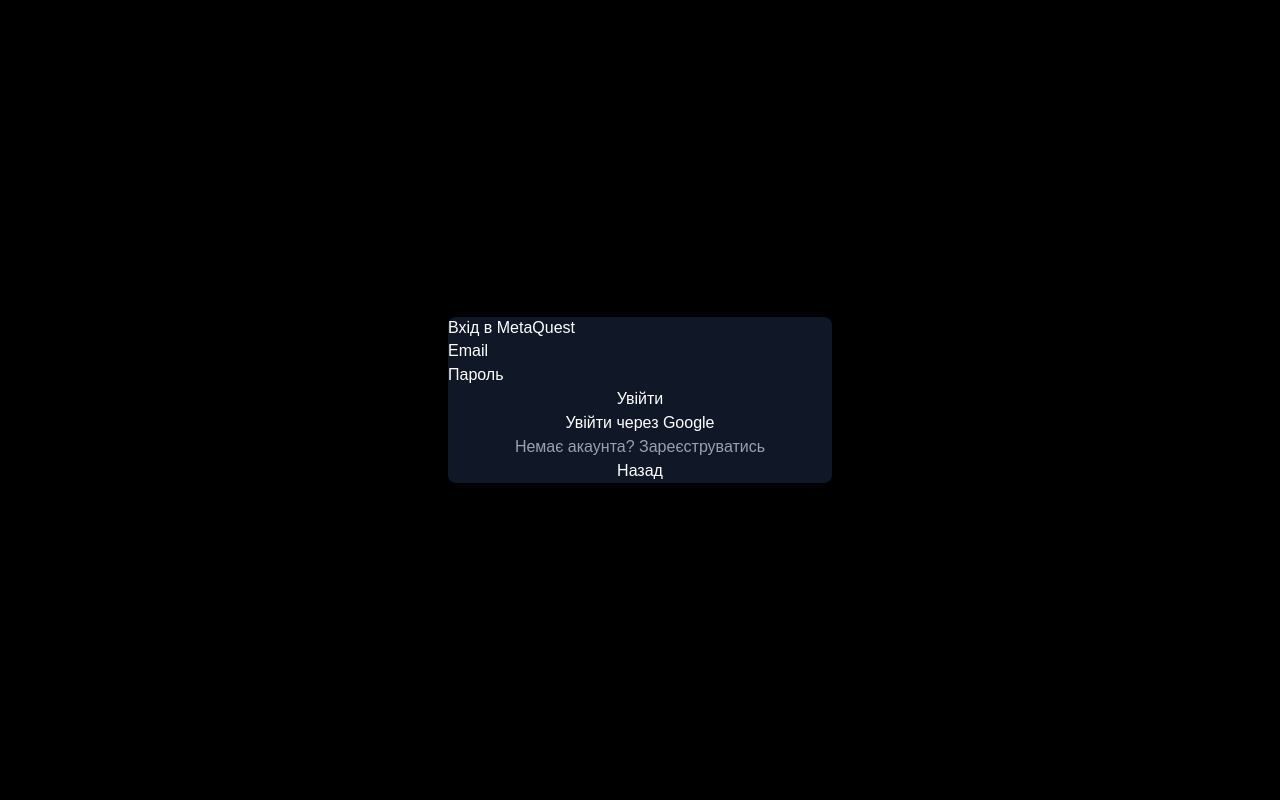
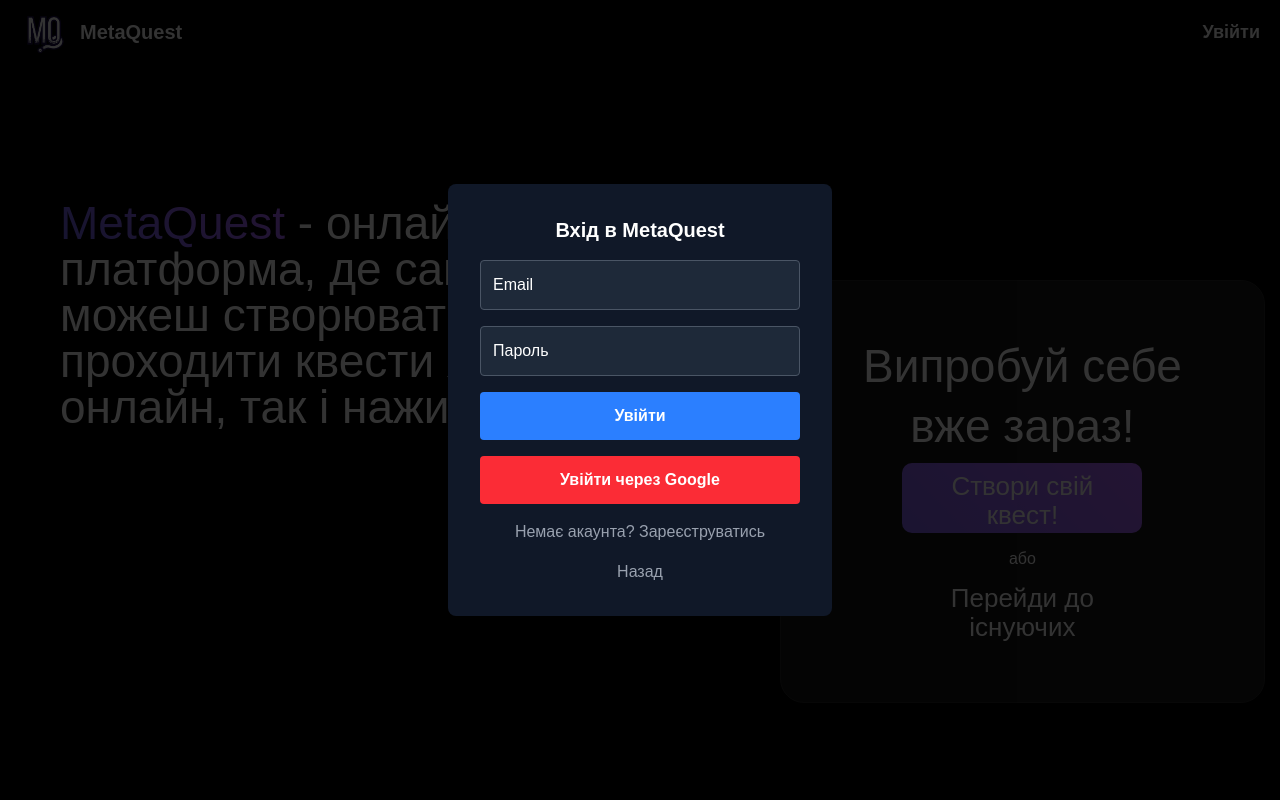
Before and after one commit to mikhail2574/INT20H-stage1-frontend, a React (Vite) app: page / in a window 1280 px wide. Both pictures are taken after a click on the button "Увійти". Shown: the top 800 px of the page. Built offline with nearby package versions, Linux system fonts and the light colour scheme; no server answers.

Commit message:
sign-in/sign-up

```diff
--- a/src/App.css
+++ /dev/null
@@ -1,47 +0,0 @@
-@import "tailwindcss";
-
-#root {
-  max-width: 1280px;
-  margin: 0 auto;
-  padding: 2rem;
-  text-align: center;
-}
-
-.logo {
-  height: 6em;
-  padding: 1.5em;
-  will-change: filter;
-  transition: filter 300ms;
-}
-
-.logo:hover {
-  filter: drop-shadow(0 0 2em #646cffaa);
-}
-
-.logo.react:hover {
-  filter: drop-shadow(0 0 2em #61dafbaa);
-}
-
-@keyframes logo-spin {
-  from {
-    transform: rotate(0deg);
-  }
-
-  to {
-    transform: rotate(360deg);
-  }
-}
-
-@media (prefers-reduced-motion: no-preference) {
-  a:nth-of-type(2) .logo {
-    animation: logo-spin infinite 20s linear;
-  }
-}
-
-.card {
-  padding: 2em;
-}
-
-.read-the-docs {
-  color: #888;
-}
--- a/src/components/Navbar.tsx
+++ b/src/components/Navbar.tsx
@@ -1,4 +1,4 @@
-import { useState } from "react";
+import { Fragment, useState } from "react";
 import {
   signInWithPopup,
   signOut,
@@ -7,11 +7,12 @@
   createUserWithEmailAndPassword,
   updateProfile,
 } from "firebase/auth";
-import { auth } from "../lib/firebase";
+import { auth, storage } from "../lib/firebase";
 import { useUser } from "../context/UserContext";
 import logo from "../assets/logo.png";
 import userIcon from "../assets/user_icon.png";
 import { getDownloadURL, ref, uploadBytes } from "firebase/storage";
+import { Dialog, Transition } from "@headlessui/react";
 
 const provider = new GoogleAuthProvider();
 
@@ -21,11 +22,12 @@
   const [email, setEmail] = useState("");
   const [password, setPassword] = useState("");
   const [avatar, setAvatar] = useState(null);
-  const { user } = useUser();
+  const { user, setUser } = useUser();
 
   const handleLogin = async () => {
     try {
-      await signInWithPopup(auth, provider);
+      const result = await signInWithPopup(auth, provider);
+      setUser(result.user);
       setIsOpen(false);
     } catch (error) {
       console.error("Login error:", error);
@@ -65,6 +67,7 @@
   const handleLogout = async () => {
     try {
       await signOut(auth);
+      setUser(null);
     } catch (error) {
       console.error("Logout error:", error);
     }
@@ -102,17 +105,22 @@
         )}
       </div>
 
-      {isOpen && (
-        <div className="fixed inset-0 flex items-center justify-center bg-black bg-opacity-70">
-          <div className="bg-gray-900 p-6 rounded-lg shadow-lg w-96 text-white">
-            <h2 className="text-xl font-bold mb-4">
+      <Transition show={isOpen} as={Fragment}>
+        <Dialog
+          as="div"
+          className="fixed inset-0 z-50 flex items-center justify-center"
+          style={{ backgroundColor: "rgba(0,0,0,0.8)" }}
+          onClose={() => setIsOpen(false)}
+        >
+          <Dialog.Panel className="bg-gray-900 p-8 rounded-lg shadow-lg w-96 text-white">
+            <Dialog.Title className="text-xl font-bold mb-4 text-center">
               {isRegister ? "Реєстрація" : "Вхід"} в MetaQuest
-            </h2>
+            </Dialog.Title>
             <form onSubmit={handleEmailAuth} className="space-y-4">
               <input
                 type="email"
                 placeholder="Email"
-                className="w-full p-2 bg-gray-800 border border-gray-600 rounded text-white"
+                className="w-full p-3 bg-gray-800 border border-gray-600 rounded text-white"
                 value={email}
                 onChange={(e) => setEmail(e.target.value)}
                 required
@@ -120,21 +128,29 @@
               <input
                 type="password"
                 placeholder="Пароль"
-                className="w-full p-2 bg-gray-800 border border-gray-600 rounded text-white"
+                className="w-full p-3 bg-gray-800 border border-gray-600 rounded text-white"
                 value={password}
                 onChange={(e) => setPassword(e.target.value)}
                 required
               />
+              {isRegister && (
+                <input
+                  type="file"
+                  className="w-full p-3 bg-gray-800 border border-gray-600 rounded text-white"
+                  onChange={(e) => setAvatar(e.target.files[0])}
+                  required
+                />
+              )}
               <button
                 type="submit"
-                className="w-full bg-blue-500 hover:bg-blue-700 text-white font-bold py-2 px-4 rounded transition"
+                className="w-full bg-blue-500 hover:bg-blue-700 text-white font-bold py-3 rounded transition"
               >
                 {isRegister ? "Зареєструватись" : "Увійти"}
               </button>
             </form>
             <button
               onClick={handleLogin}
-              className="mt-4 w-full bg-red-500 hover:bg-red-700 text-white font-bold py-2 px-4 rounded transition"
+              className="mt-4 w-full bg-red-500 hover:bg-red-700 text-white font-bold py-3 rounded transition"
             >
               Увійти через Google
             </button>
@@ -143,7 +159,7 @@
               onClick={() => setIsRegister(!isRegister)}
             >
               {isRegister
-                ? "Вже зареєстровані? Увійти"
+                ? "Вже є акаунт? Увійти"
                 : "Немає акаунта? Зареєструватись"}
             </p>
             <button
@@ -152,9 +168,9 @@
             >
               Назад
             </button>
-          </div>
-        </div>
-      )}
+          </Dialog.Panel>
+        </Dialog>
+      </Transition>
     </div>
   );
 };
--- a/src/context/UserContext.tsx
+++ b/src/context/UserContext.tsx
@@ -1,13 +1,18 @@
-import { createContext, useContext, useEffect, useState } from 'react'
-import { auth } from '../lib/firebase'
-import { User } from 'firebase/auth'
+import { createContext, useContext, useEffect, useState } from "react";
+import { auth } from "../lib/firebase";
+import { User } from "firebase/auth";
 
 type UserContextType = {
   user: User | null;
   loading: boolean;
-}
+  setUser: (user: User | null) => void;
+};
 
-const UserContext = createContext<UserContextType>({ user: null, loading: true });
+const UserContext = createContext<UserContextType>({
+  user: null,
+  loading: true,
+  setUser: () => {},
+});
 
 export function UserProvider({ children }: { children: React.ReactNode }) {
   const [user, setUser] = useState<User | null>(null);
@@ -23,7 +28,7 @@
   }, []);
 
   return (
-    <UserContext.Provider value={{ user, loading }}>
+    <UserContext.Provider value={{ user, loading, setUser }}>
       {!loading && children}
     </UserContext.Provider>
   );
--- a/src/index.css
+++ b/src/index.css
@@ -1,18 +1,13 @@
 @import "tailwindcss";
-@import "tailwindcss/preflight";
-@tailwind utilities;
-
 
 * {
-  margin: 0;
-  padding: 0;
   box-sizing: border-box;
   font-family: "Poppins", sans-serif;
   scroll-behavior: smooth;
   color-scheme: dark;
 }
 
-#main-button{
+#main-button {
   width: 240px;
   height: 70px;
   background-image: linear-gradient(45deg, #2F6ADC, #B163FF);
@@ -23,7 +18,7 @@
   border-radius: 10px;
 }
 
-#go_to_exhist{
+#go_to_exhist {
   width: 240px;
   height: 70px;
   text-align: center;
@@ -33,7 +28,7 @@
   color: white;
 }
 
-text{
+text {
   background-clip: text;
   -webkit-background-clip: text;
   color: transparent;
@@ -42,7 +37,7 @@
   animation: move 4s ease infinite;
 }
 
-#star{
+#star {
   background-clip: text;
   -webkit-background-clip: text;
   color: transparent;
@@ -53,17 +48,21 @@
 
 @keyframes move {
   0% {
-      background-position: 0 0;
+    background-position: 0 0;
   }
+
   25% {
     background-position: 100% 0;
   }
+
   50% {
     background-position: 100% 100%;
   }
+
   75% {
     background-position: 0 100%;
   }
+
   100% {
     background-position: 0 0;
   }
```
